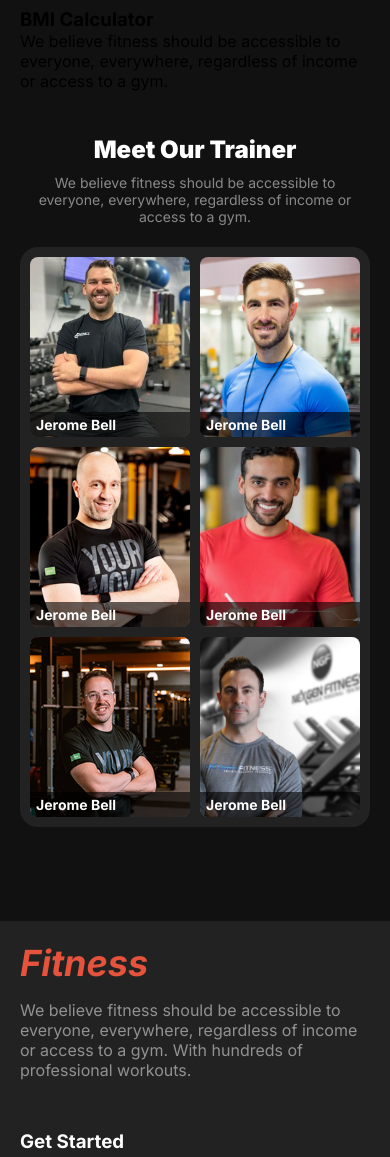
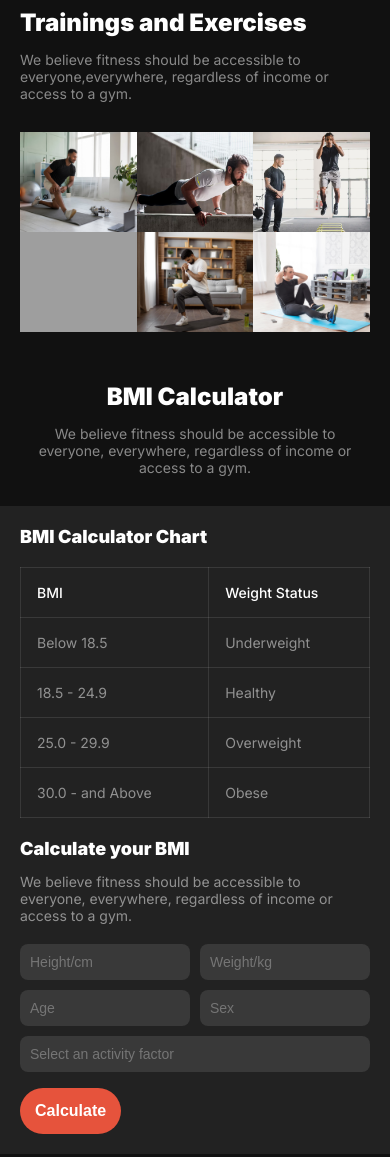
Before and after one commit to shoaibrrian/fitness, a plain HTML site: page index.html in a window 390 px wide. Shown: the part 2120-3277 px from the top of the page. Drawn offline with Linux system fonts and the light colour scheme; grey boxes are pictures that could not be loaded.

Commit message:
complete code

```diff
--- a/index.html
+++ b/index.html
@@ -68,7 +68,7 @@
     </header>
     <main class="main">
         <!-- habit section -->
-        <section class="habit">
+        <section class="habit mbl">
             <!-- text item -->
             <div class="text-habit">
                 <h3 class="habit-title">Change Your Habits</h3>
@@ -114,7 +114,7 @@
             </div>
         </section>
         <!-- training section -->
-        <section class="training hide">
+        <section class="training mbl">
             <!-- text item -->
             <div>
                 <h3 class="training-title">Trainings and Exercises</h3>
@@ -122,44 +122,41 @@
                     income or access to a gym.</p>
             </div>
             <!-- grid layout -->
-            <div class="grid-container">
-                <div class="grid-item">
+            <div class="training-grid-container">
+                <div class="grid-train">
+                    <div class="row">
                         <img src="images/exercise1.jpg" alt="Workout 1">
-                    <span class="caption">Lorem Ipsum</span>
+                        <!-- <span class="caption">Lorem Ipsum</span> -->
+                        <img src="images/exercise2.png" alt="Workout 2">
+                        <!-- <span class="caption">Lorem Ipsum</span> -->
+                        <img src="images/exercise3.png" alt="Workout 3">
+                        <!-- <span class="caption">Leg Press: Works the quadriceps and glutes</span> -->
                     </div>
-                <div class="grid-item">
-                    <img src="images/exercise2.png" alt="Workout 2">
-                    <span class="caption">Lorem Ipsum</span>
+                    <div class="row">
+                        <img src="images/exercise4.png" alt="Workout 4">
+                        <!-- <span class="caption">Leg Press: Works the quadriceps and glutes</span> -->
+                        <img src="images/exercise5.jpg" alt="Workout 5">
+                        <!-- <span class="caption">Leg Press: Works the quadriceps and glutes</span> -->
+                        <img src="images/exercise6.jpg" alt="Workout 6">
+                        <!-- <span class="caption">Leg Press: Works the quadriceps and glutes</span> -->
                     </div>
-                <div class="grid-item">
-                    <img src="images/exercise3.png" alt="Workout 3">
-                    <span class="caption">Leg Press: Works the quadriceps and glutes</span>
-                </div>
-                <div class="grid-item">
-                    <img src="images/exercise4.png" alt="Workout 4">
-                    <span class="caption">Leg Press: Works the quadriceps and glutes</span>
-                </div>
-                <div class="grid-item">
-                    <img src="images/exercise5.jpg" alt="Workout 5">
-                    <span class="caption">Leg Press: Works the quadriceps and glutes</span>
-                </div>
-                <div class="grid-item">
-                    <img src="images/exercise6.jpg" alt="Workout 6">
-                    <span class="caption">Leg Press: Works the quadriceps and glutes</span>
                 </div>
             </div>
         </section>
         <!-- BMI section -->
         <section>
-            <div class="bmi-head">
+            <div class="bmi-head mbl">
                 <h3>BMI Calculator</h3>
                 <p>We believe fitness should be accessible to everyone, everywhere, regardless of income or access to a
                     gym.
                 </p>
             </div>
-        </section>
-        <section class="secondary-bg bmi-flex hide">
-            <div class="bmi-table">
+            <!-- bmi container -->
+            <div>
+                <!-- bmi chart -->
+                <div class="secondary-bg">
+                    <div class="chart bmi-flex">
+                        <div>
                             <h3 class="bmi-title">BMI Calculator Chart</h3>
                             <table>
                                 <tr>
@@ -184,18 +181,25 @@
                                 </tr>
                             </table>
                         </div>
-            <div class="bmi-input">
+                        <div class="bmi-calc">
                             <h3 class="bmi-title">Calculate your BMI</h3>
-                <p class="bmi-sub">We believe fitness should be accessible to everyone, everywhere, regardless of income
-                    or access to a gym. </p>
-                <div>
-
+                            <p class="bmi-sub">We believe fitness should be accessible to everyone, everywhere,
+                                regardless of income or access to a gym. </p>
+                            <div class="calc-container calc">
+                                <input type="text" value="" placeholder="Height/cm">
+                                <input type="text" value="" placeholder="Weight/kg">
+                                <input type="text" value="" placeholder="Age">
+                                <input type="text" value="" placeholder="Sex">
+                                <input id="factor" type="text" value="" placeholder="Select an activity factor">
                             </div>
                             <button class="btn-1">Calculate</button>
                         </div>
+                    </div>
+                </div>
+            </div>
         </section>
         <!-- team section -->
-        <section>
+        <section class="mbl">
             <div class="team-container">
                 <!-- text section -->
                 <div class="team">
--- a/styles/style.css
+++ b/styles/style.css
@@ -75,7 +75,7 @@ body {
 .navbar,
 .banner,
 .training,
-.bmi,
+.chart,
 .team-container {
     max-width: 1060px;
     margin: auto;
@@ -317,6 +317,155 @@ nav ul a {
     margin-bottom: 58px;
 }
 
+.trainig-grid-container img {
+    width: 100%;
+    height: 100%;
+
+}
+
+.training {
+    margin-bottom: 88px;
+}
+
+.row {
+    height: 200px;
+    display: flex;
+}
+
+.row>img {
+    flex: 1;
+    overflow: auto;
+    object-fit: cover;
+}
+
+/* bmi */
+
+.bmi-head {
+    max-width: 600px;
+    margin: 0 auto;
+}
+
+.bmi-head h3 {
+    color: white;
+    font-size: 48px;
+    font-weight: 900;
+    margin-bottom: 14px;
+    text-align: center;
+}
+
+.bmi-head p {
+    color: rgba(255, 255, 255, 0.5);
+    font-size: 14px;
+    margin-bottom: 70px;
+    text-align: center;
+}
+
+.secondary-bg {
+    background-color: #222222;
+    padding: 44px 0px;
+}
+
+.bmi-flex {
+    display: flex;
+    justify-content: space-between;
+
+}
+
+.bmi-chart {
+    color: white;
+}
+
+.bmi-title {
+    font-size: 28px;
+    font-weight: 900;
+    color: white;
+    margin-bottom: 14px;
+}
+
+.bmi-calc p {
+    color: rgba(255, 255, 255, 0.5);
+    font-size: 14px;
+    margin-bottom: 34px;
+}
+
+.bmi-calc {
+    max-width: 500px;
+}
+
+table {
+    color: white;
+    border-collapse: collapse;
+    margin-top: 52px;
+}
+
+table th,
+td {
+    border: 1px solid rgba(255, 255, 255, 0.1);
+    padding: 16px;
+}
+
+table th {
+    color: white;
+    text-align: left;
+    font-size: 16px;
+    font-weight: 500;
+}
+
+table td {
+    font-size: 14px;
+    font-weight: 400;
+    color: rgba(255, 255, 255, 0.5);
+}
+
+.calc-container {
+    display: grid;
+    grid-template-columns: repeat(2, 1fr);
+    gap: 10px;
+    margin-bottom: 34px;
+}
+
+#factor {
+    grid-column: span 2;
+}
+
+.calc input {
+    padding: 20px;
+    border: none;
+    border-radius: 8px;
+    background-color: rgba(255, 255, 255, 0.1);
+    font-size: 16px;
+    color: rgba(255, 255, 255, 0.6);
+}
+
+/* team */
+.team h3 {
+    text-align: center;
+    color: white;
+    font-size: 48px;
+    font-weight: 900;
+    margin-top: 88px;
+    margin-bottom: 14px;
+}
+
+.team p {
+    text-align: center;
+    color: rgba(255, 255, 255, 0.5);
+    font-size: 14px;
+    width: 600px;
+    margin: 0 auto;
+}
+
+.grid-container {
+    display: grid;
+    grid-template-columns: repeat(3, 1fr);
+    gap: 10px;
+    margin-top: 58px;
+    background-color: #222222;
+    padding: 20px;
+    border-radius: 18px;
+    margin-bottom: 44px;
+}
+
 .grid-item {
     position: relative;
     overflow: hidden;
@@ -348,106 +497,6 @@ nav ul a {
     font-size: 14px;
 }
 
-/* .secondary-bg {
-    background-color: #222222;
-    padding: 52px 190px;
-}
-
-.bmi-flex {
-    display: flex;
-    justify-content: space-between;
-}
-
-.bmi-input {
-    max-width: 577px;
-}
-
-.bmi {
-    color: white;
-    margin-top: 88px;
-    max-width: 650px;
-    margin: 88px auto 0px;
-}
-
-.bmi h3 {
-    font-size: 48px;
-    font-weight: 900;
-    margin-bottom: 14px;
-}
-
-.bmi p {
-    color: rgba(255, 255, 255, 0.5);
-    font-size: 14px;
-}
-
-.bmi-title {
-    font-size: 28px;
-    font-weight: 900;
-    color: white;
-    margin-bottom: 14px;
-}
-
-.bmi-sub {
-    color: rgba(255, 255, 255, 0.5);
-    font-size: 14px;
-}
-
-.bmi-table {
-    color: white;
-}
-
-table {
-    border-collapse: collapse;
-    margin-top: 52px;
-}
-
-table th,
-td {
-    border: 1px solid rgba(255, 255, 255, 0.1);
-    padding: 16px;
-}
-
-table th {
-    color: white;
-    text-align: left;
-    font-size: 16px;
-    font-weight: 500;
-}
-
-table td {
-    font-size: 14px;
-    font-weight: 400;
-    color: rgba(255, 255, 255, 0.5);
-} */
-
-/* team */
-.team h3 {
-    text-align: center;
-    color: white;
-    font-size: 48px;
-    font-weight: 900;
-    margin-top: 88px;
-    margin-bottom: 14px;
-}
-
-.team p {
-    text-align: center;
-    color: rgba(255, 255, 255, 0.5);
-    font-size: 14px;
-    width: 600px;
-    margin: 0 auto;
-}
-
-.grid-container {
-    display: grid;
-    grid-template-columns: repeat(3, 1fr);
-    gap: 10px;
-    margin-top: 58px;
-    background-color: #222222;
-    padding: 20px;
-    border-radius: 18px;
-    margin-bottom: 44px;
-}
 
 /* footer */
 
@@ -613,7 +662,11 @@ footer li {
     }
 
     .main {
-        padding: 50px 20px;
+        padding: 50px 0;
+    }
+
+    .mbl {
+        padding: 0 20px;
     }
 
     .habit-title {
@@ -663,6 +716,98 @@ footer li {
         margin-top: 15px;
         max-width: 100%;
     }
+
+    .training-title {
+        font-size: 24px;
+    }
+
+    .training-sub {
+        margin-bottom: 30px;
+    }
+
+    .trainig-grid-container img {
+        width: 100%;
+        height: 100%;
+
+    }
+
+    .training {
+        margin-bottom: 50px;
+    }
+
+    .row {
+        height: 100px;
+        display: flex;
+    }
+
+    .row>img {
+        flex: 1;
+        overflow: hidden;
+        object-fit: cover;
+    }
+
+
+    .bmi-head {
+        max-width: 100%;
+    }
+
+    .bmi-head h3 {
+        font-size: 24px;
+    }
+
+    .bmi-head p {
+        margin-bottom: 30px;
+    }
+
+    .secondary-bg {
+        padding: 20px 20px;
+    }
+
+    .bmi-flex {
+        flex-direction: column;
+    }
+
+    .bmi-chart {
+        color: white;
+    }
+
+    .bmi-title {
+        font-size: 18px;
+        margin-bottom: 14px;
+    }
+
+    .bmi-calc p {
+        margin-bottom: 20px;
+    }
+
+    .bmi-calc {
+        max-width: 500px;
+    }
+
+    table {
+        margin-top: 20px;
+        margin-bottom: 20px;
+        width: 100%;
+    }
+
+    table th {
+        font-size: 14px;
+    }
+
+
+    .calc-container {
+        display: grid;
+        grid-template-columns: repeat(2, 1fr);
+        gap: 10px;
+        margin-bottom: 16px;
+    }
+
+    .calc input {
+        width: 100%;
+        padding: 10px;
+        font-size: 14px;
+    }
+
 
     .team h3 {
         font-size: 24px;
```
Lines whose indentation alone changed are shown as unchanged.
